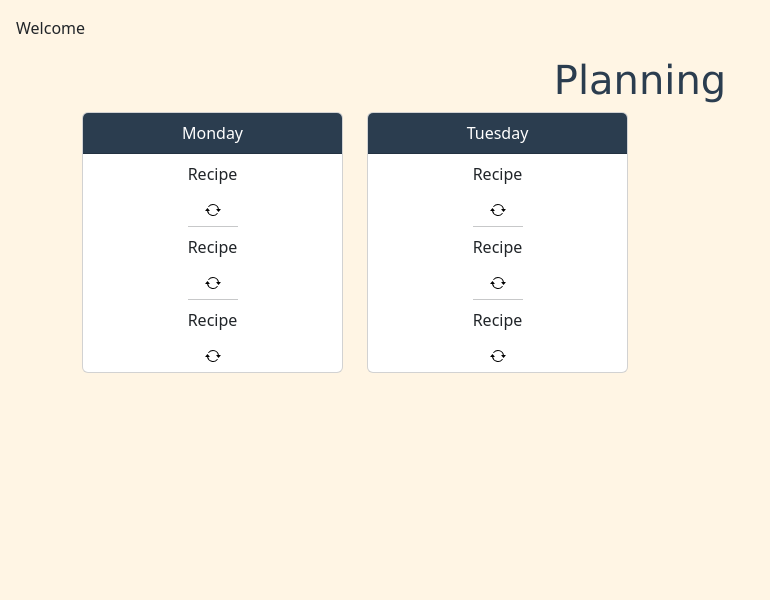
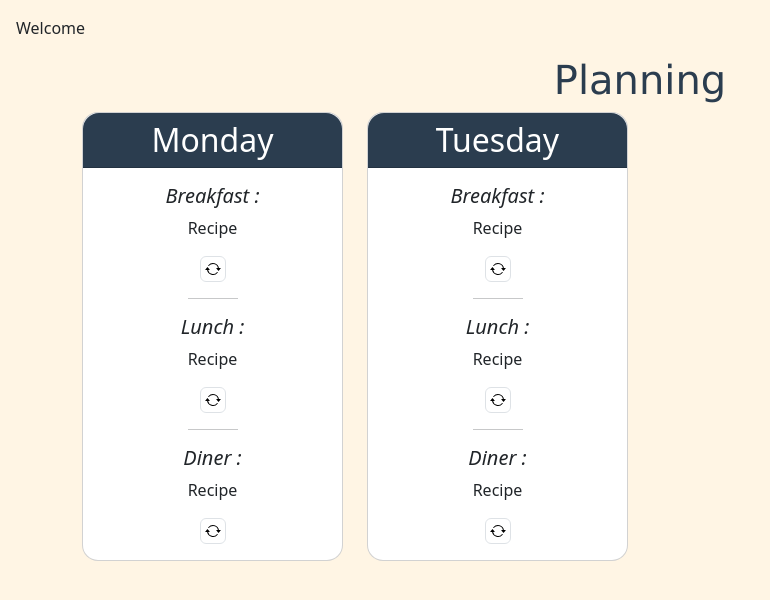
Before and after one commit to Kristikus/foodplanner, a plain HTML site: page planning.html in a window 1280 px wide. Shown: the whole page, without its empty margins (0-770 px from the left). Drawn offline with nearby package versions, Linux system fonts and the light colour scheme; a web font is replaced by a local one.

Commit message:
add some style on the cards of the planning

```diff
--- a/planning.html
+++ b/planning.html
@@ -20,52 +20,58 @@
         <div class="container">
             <div class="row">
                 <div class="col-12 col-sm-6 col-lg-4 col-xl-3 mb-3">
-                    <div class="card text-center">
-                        <div class="card-header bk-secondary text-white">
+                    <div class="card text-center rounded-4">
+                        <h2 class="card-header bk-secondary text-white rounded-top-4">
                             Monday
-                        </div>
+                        </h2>
                         <ul class="list-group list-group-flush">
+                            <h3 class="fs-5 mb-0 mt-3 fst-italic">Breakfast :</h3>
                             <li class="list-group-item no-border">Recipe</li>
                             <a class="icon-link" href="#">
-                                <img class="m-auto mb-2 mt-2" src="./img/arrow-repeat.svg"
+                                <img class="m-auto mb-3 mt-2 img-thumbnail" src="./img/arrow-repeat.svg"
                                     alt="icon for generate a new recipe">
                             </a>
                             <hr>
+                            <h3 class="fs-5 mb-0 mt-3 fst-italic">Lunch :</h3>
                             <li class="list-group-item no-border">Recipe</li>
                             <a class="icon-link" href="#">
-                                <img class="m-auto mb-2 mt-2" src="./img/arrow-repeat.svg"
+                                <img class="m-auto mb-3 mt-2 img-thumbnail" src="./img/arrow-repeat.svg"
                                     alt="icon for generate a new recipe">
                             </a>
                             <hr>
+                            <h3 class="fs-5 mb-0 mt-3 fst-italic">Diner :</h3>
                             <li class="list-group-item no-border">Recipe</li>
                             <a class="icon-link" href="#">
-                                <img class="m-auto mb-2 mt-2" src="./img/arrow-repeat.svg"
+                                <img class="m-auto mb-3 mt-2 img-thumbnail" src="./img/arrow-repeat.svg"
                                     alt="icon for generate a new recipe">
                             </a>
                         </ul>
                     </div>
                 </div>
-                <div class="col-12 col-sm-6 col-lg-4 col-xl-3 mb-3">
-                    <div class="card text-center">
-                        <div class="card-header bk-secondary text-white">
+               <div class="col-12 col-sm-6 col-lg-4 col-xl-3 mb-3">
+                    <div class="card text-center rounded-4">
+                        <h2 class="card-header bk-secondary text-white rounded-top-4">
                             Tuesday
-                        </div>
+                        </h2>
                         <ul class="list-group list-group-flush">
+                            <h3 class="fs-5 mb-0 mt-3 fst-italic">Breakfast :</h3>
                             <li class="list-group-item no-border">Recipe</li>
                             <a class="icon-link" href="#">
-                                <img class="m-auto mb-2 mt-2" src="./img/arrow-repeat.svg"
+                                <img class="m-auto mb-3 mt-2 img-thumbnail" src="./img/arrow-repeat.svg"
                                     alt="icon for generate a new recipe">
                             </a>
                             <hr>
+                            <h3 class="fs-5 mb-0 mt-3 fst-italic">Lunch :</h3>
                             <li class="list-group-item no-border">Recipe</li>
                             <a class="icon-link" href="#">
-                                <img class="m-auto mb-2 mt-2" src="./img/arrow-repeat.svg"
+                                <img class="m-auto mb-3 mt-2 img-thumbnail" src="./img/arrow-repeat.svg"
                                     alt="icon for generate a new recipe">
                             </a>
                             <hr>
+                            <h3 class="fs-5 mb-0 mt-3 fst-italic">Diner :</h3>
                             <li class="list-group-item no-border">Recipe</li>
                             <a class="icon-link" href="#">
-                                <img class="m-auto mb-2 mt-2" src="./img/arrow-repeat.svg"
+                                <img class="m-auto mb-3 mt-2 img-thumbnail" src="./img/arrow-repeat.svg"
                                     alt="icon for generate a new recipe">
                             </a>
                         </ul>
```
